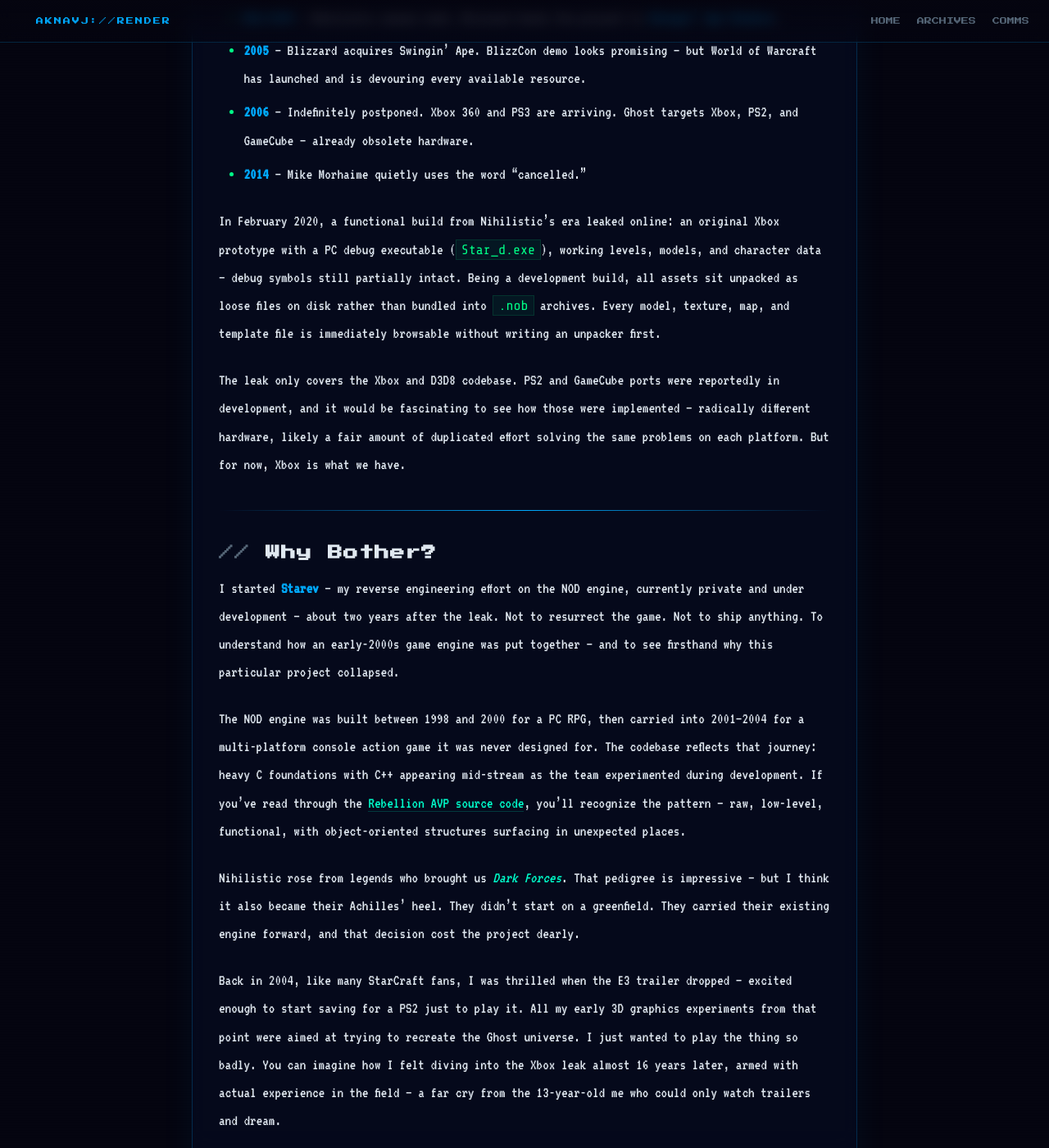
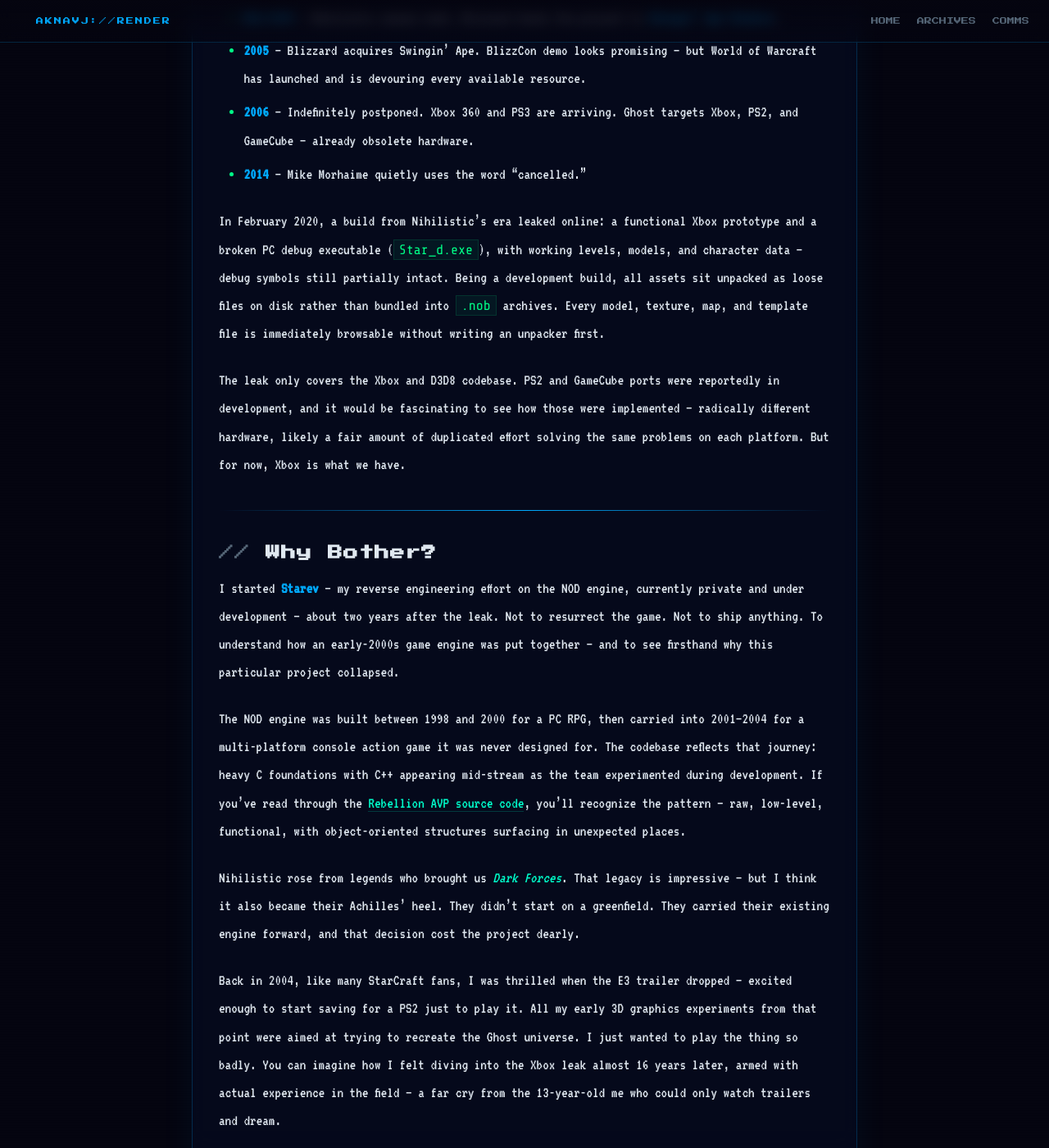
Before and after one commit to aknavj/aknavj.github.io, a Jekyll site: the page built from _posts/2026-02-03-Reversing-Dead-Legend.md, in a window 1280 px wide and 1400 px high, scrolled down 1234 px. Shown: the whole window at 82% size. Built offline with Jekyll 4.4.1, drawn with Linux system fonts in a browser that asks for light colours.

Commit message:
article: scghost - improvements

```diff
--- a/_posts/2026-02-03-Reversing-Dead-Legend.md
+++ b/_posts/2026-02-03-Reversing-Dead-Legend.md
@@ -25,7 +25,7 @@
 - **2006** — Indefinitely postponed. Xbox 360 and PS3 are arriving. Ghost targets Xbox, PS2, and GameCube — already obsolete hardware.
 - **2014** — Mike Morhaime quietly uses the word "cancelled."
 
-In February 2020, a functional build from Nihilistic's era leaked online: an original Xbox prototype with a PC debug executable (`Star_d.exe`), working levels, models, and character data — debug symbols still partially intact. Being a development build, all assets sit unpacked as loose files on disk rather than bundled into `.nob` archives. Every model, texture, map, and template file is immediately browsable without writing an unpacker first.
+In February 2020, a build from Nihilistic's era leaked online: a functional Xbox prototype and a broken PC debug executable (`Star_d.exe`), with working levels, models, and character data — debug symbols still partially intact. Being a development build, all assets sit unpacked as loose files on disk rather than bundled into `.nob` archives. Every model, texture, map, and template file is immediately browsable without writing an unpacker first.
 
 The leak only covers the Xbox and D3D8 codebase. PS2 and GameCube ports were reportedly in development, and it would be fascinating to see how those were implemented — radically different hardware, likely a fair amount of duplicated effort solving the same problems on each platform. But for now, Xbox is what we have.
 
@@ -37,7 +37,7 @@
 
 The NOD engine was built between 1998 and 2000 for a PC RPG, then carried into 2001–2004 for a multi-platform console action game it was never designed for. The codebase reflects that journey: heavy C foundations with C++ appearing mid-stream as the team experimented during development. If you've read through the [Rebellion AVP source code](https://github.com/aknavj/avp), you'll recognize the pattern — raw, low-level, functional, with object-oriented structures surfacing in unexpected places.
 
-Nihilistic rose from legends who brought us *Dark Forces*. That pedigree is impressive — but I think it also became their Achilles' heel. They didn't start on a greenfield. They carried their existing engine forward, and that decision cost the project dearly.
+Nihilistic rose from legends who brought us *Dark Forces*. That legacy is impressive — but I think it also became their Achilles' heel. They didn't start on a greenfield. They carried their existing engine forward, and that decision cost the project dearly.
 
 Back in 2004, like many StarCraft fans, I was thrilled when the E3 trailer dropped — excited enough to start saving for a PS2 just to play it. All my early 3D graphics experiments from that point were aimed at trying to recreate the Ghost universe. I just wanted to play the thing so badly. You can imagine how I felt diving into the Xbox leak almost 16 years later, armed with actual experience in the field — a far cry from the 13-year-old me who could only watch trailers and dream.
 
```
